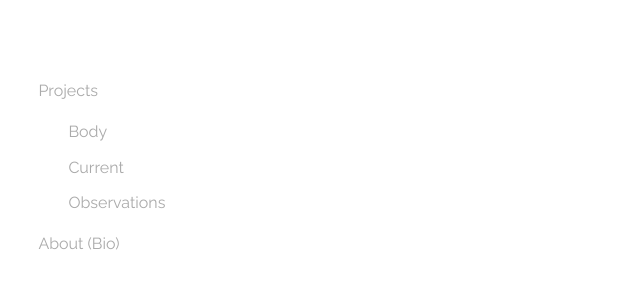
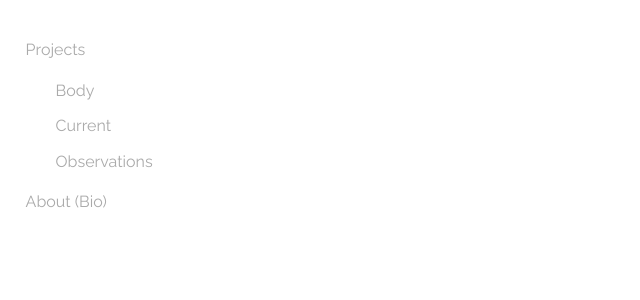
Before and after one commit to rchappelear/rchappelear.github.io, a Jekyll site: the page built from index.html, in a window 1280 px wide. Shown: the top 300 px of the page, without its empty margins (0-640 px from the left). Built offline with Jekyll 4.4.1, drawn with Linux system fonts in a browser that asks for light colours.

Commit message:
Resize the logo a bit, change the padding so everything fits in the page

```diff
--- a/css/style.css
+++ b/css/style.css
@@ -1,9 +1,11 @@
 .wrapper {
   padding: 3%;
+  padding-top: 1%;
+  padding-left: 2%;
 }
 
 .nav {
-  margin-top: 25%;
+  margin-top: 15%;
   list-style-type: none;
 }
 
@@ -22,7 +24,12 @@
   color: #777777;
 }
 
+.logo {
+  margin-left: 1%;
+  margin-top: 1%;
+}
+
 .logo img {
-  max-width: 100%;
+  width: 80%;
   height: auto;
 }
```
